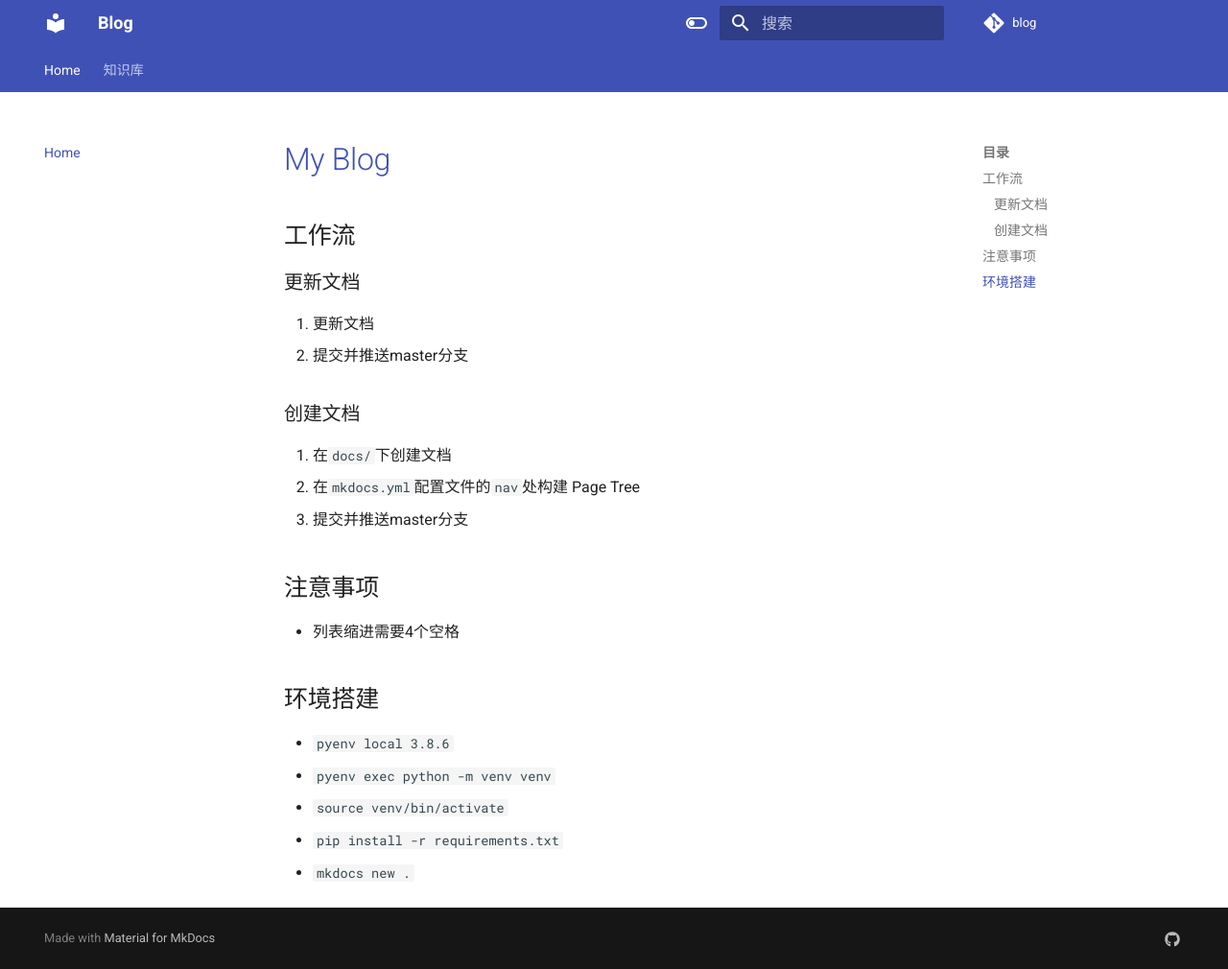
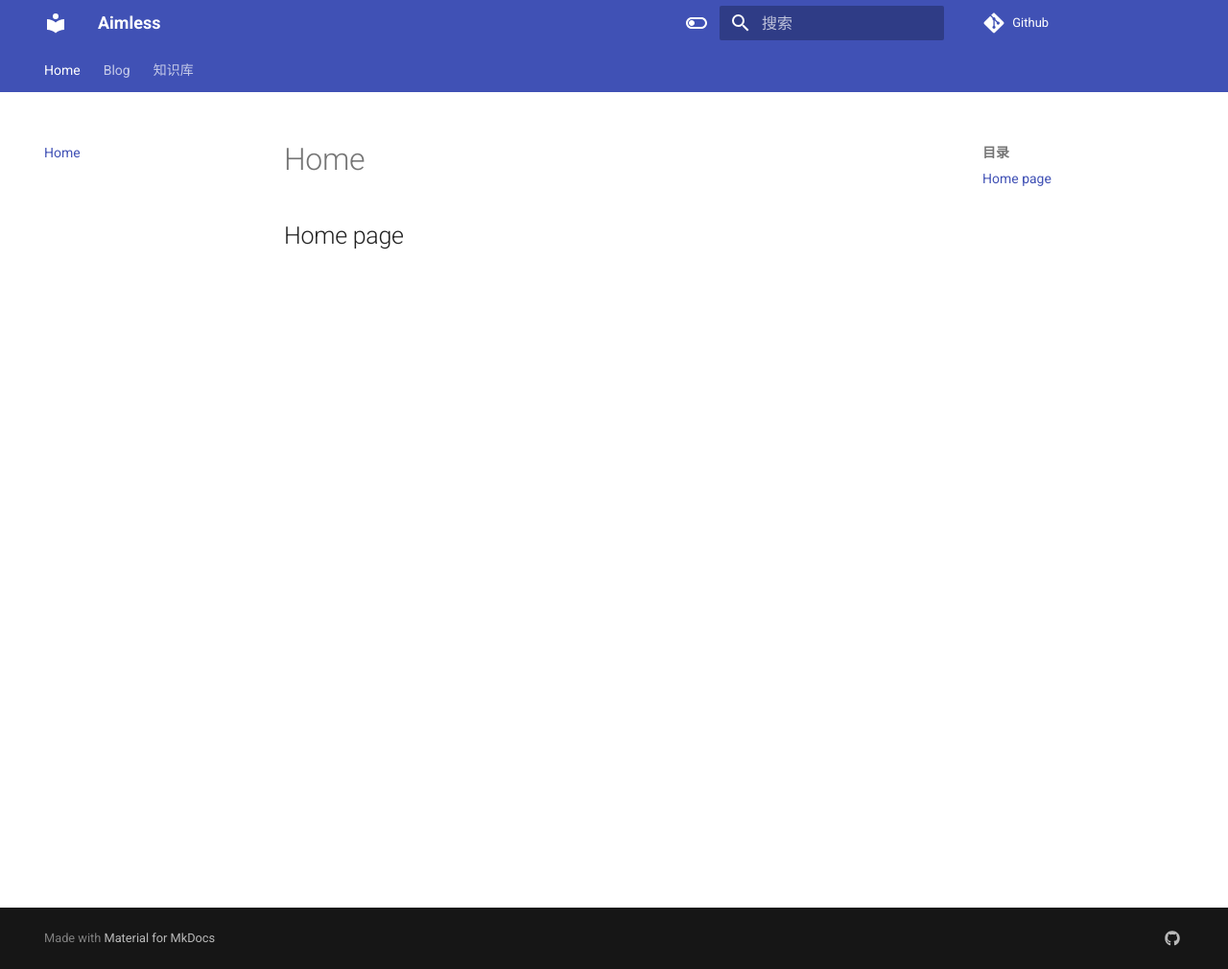
Before and after one commit to lixw1994/blog, an MkDocs documentation site: the page built from docs/index.md, in a window 1280 px wide and 1010 px high. Shown: the whole window at 96% size. Built offline with MkDocs 1.6.1 and Material for MkDocs 9.7.7, drawn with Linux system fonts in a browser that asks for light colours; comment, search, counter and statistics services are not loaded.

Commit message:
:arrow_up: Upgrade mkdocs

```diff
--- a/docs/index.md
+++ b/docs/index.md
@@ -1,25 +1,3 @@
-# [My Blog](https://lixw1994.github.io/blog/)
+# Home
 
-## 工作流
-
-### 更新文档
-
-1. 更新文档
-2. 提交并推送master分支
-
-### 创建文档
-
-1. 在`docs/`下创建文档
-2. 在`mkdocs.yml`配置文件的`nav`处构建 Page Tree
-3. 提交并推送master分支
-
-## 注意事项
-
-- 列表缩进需要4个空格
-
-## 环境搭建
-- `pyenv local 3.8.6`
-- `pyenv exec python -m venv venv`
-- `source venv/bin/activate`
-- `pip install -r requirements.txt`
-- `mkdocs new .`
+## Home page
--- a/mkdocs.yml
+++ b/mkdocs.yml
@@ -1,11 +1,11 @@
 # Project information
-site_name: Blog
+site_name: Aimless
 site_url: https://lixw1994.github.io/blog
-site_author: lixianwei
+site_author: lixw1994
 site_description: >-
-  随想记录
+  Viewing the sky from a well
 # Repository
-repo_name: blog
+repo_name: Github
 repo_url: https://github.com/lixw1994/blog
 edit_uri: ""
 
@@ -16,10 +16,6 @@
   # Static files
   static_templates:
     - 404.html
-
-  # Don't include MkDocs' JavaScript
-  include_search_page: false
-  search_index_only: true
 
   # Default values, taken from mkdocs_theme.yml
   language: zh
@@ -62,7 +58,7 @@
 # Plugins
 plugins:
   - search
-  - mermaid2
+  - blog
   - redirects:
       redirect_maps:
   # - minify:
@@ -81,7 +77,6 @@
   - attr_list
   - def_list
   - footnotes
-  - meta
   - md_in_html
   - toc:
       permalink: true
@@ -92,11 +87,16 @@
   - pymdownx.caret
   - pymdownx.details
   - pymdownx.emoji:
-      emoji_index: !!python/name:materialx.emoji.twemoji
-      emoji_generator: !!python/name:materialx.emoji.to_svg
-  - pymdownx.highlight
+      emoji_index: !!python/name:material.extensions.emoji.twemoji
+      emoji_generator: !!python/name:material.extensions.emoji.to_svg
+  - pymdownx.highlight:
+      anchor_linenums: true
+      line_spans: __span
+      pygments_lang_class: true
   - pymdownx.inlinehilite
+  - pymdownx.snippets
   - pymdownx.keys
+  - pymdownx.critic
   - pymdownx.magiclink:
       repo_url_shorthand: true
       user: squidfunk
@@ -107,24 +107,13 @@
       custom_fences:
         - name: mermaid
           class: mermaid
-          format: !!python/name:mermaid2.fence_mermaid
+          format: !!python/name:pymdownx.superfences.fence_code_format
   - pymdownx.tabbed:
       alternate_style: true
   - pymdownx.tasklist:
       custom_checkbox: true
   - pymdownx.tilde
+  - tables
 
 extra_javascript:
     - https://unpkg.com/mermaid/dist/mermaid.min.js
-
-# Page tree
-nav:
-  - Home: index.md
-  - 知识库:
-    - golang:
-      - gitlab私有仓库依赖: 知识库/golang/gitlab私有仓库依赖.md
-      - nats客户端: 知识库/golang/nats客户端.md
-    - 定期分享:
-      - 20210618分享-js异步编程: 知识库/定期分享/20210618-js异步编程.md
-    - 订单系统: 知识库/订单系统.md
-    - kafka简介: 知识库/kafka简介.md
```
Also changed, not shown: README.md (+15 -16 lines), docs/blog/index.md (added, +1 -0 lines), requirements.txt (+27 -32 lines), docs/assets/favicon.png, 3 other files.
